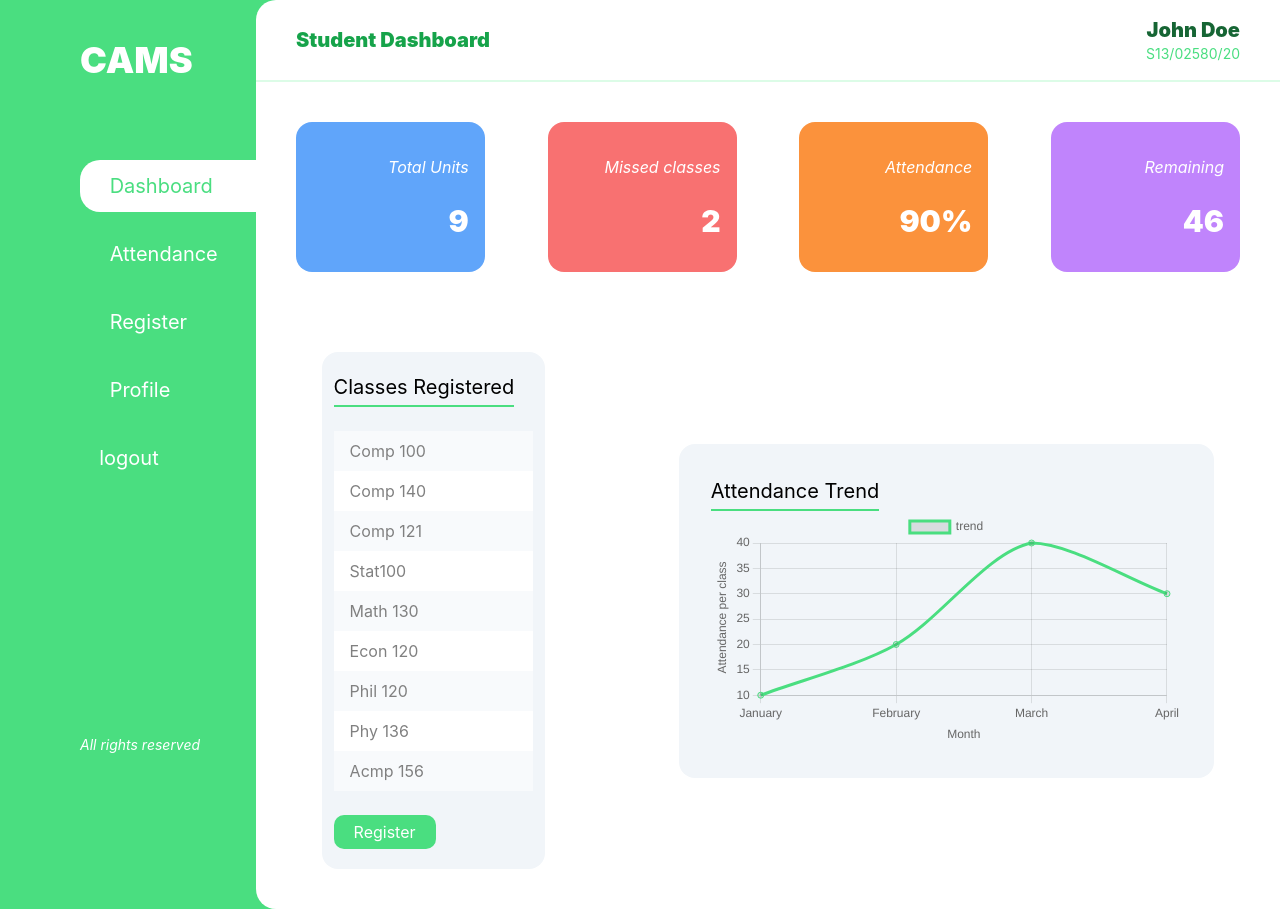
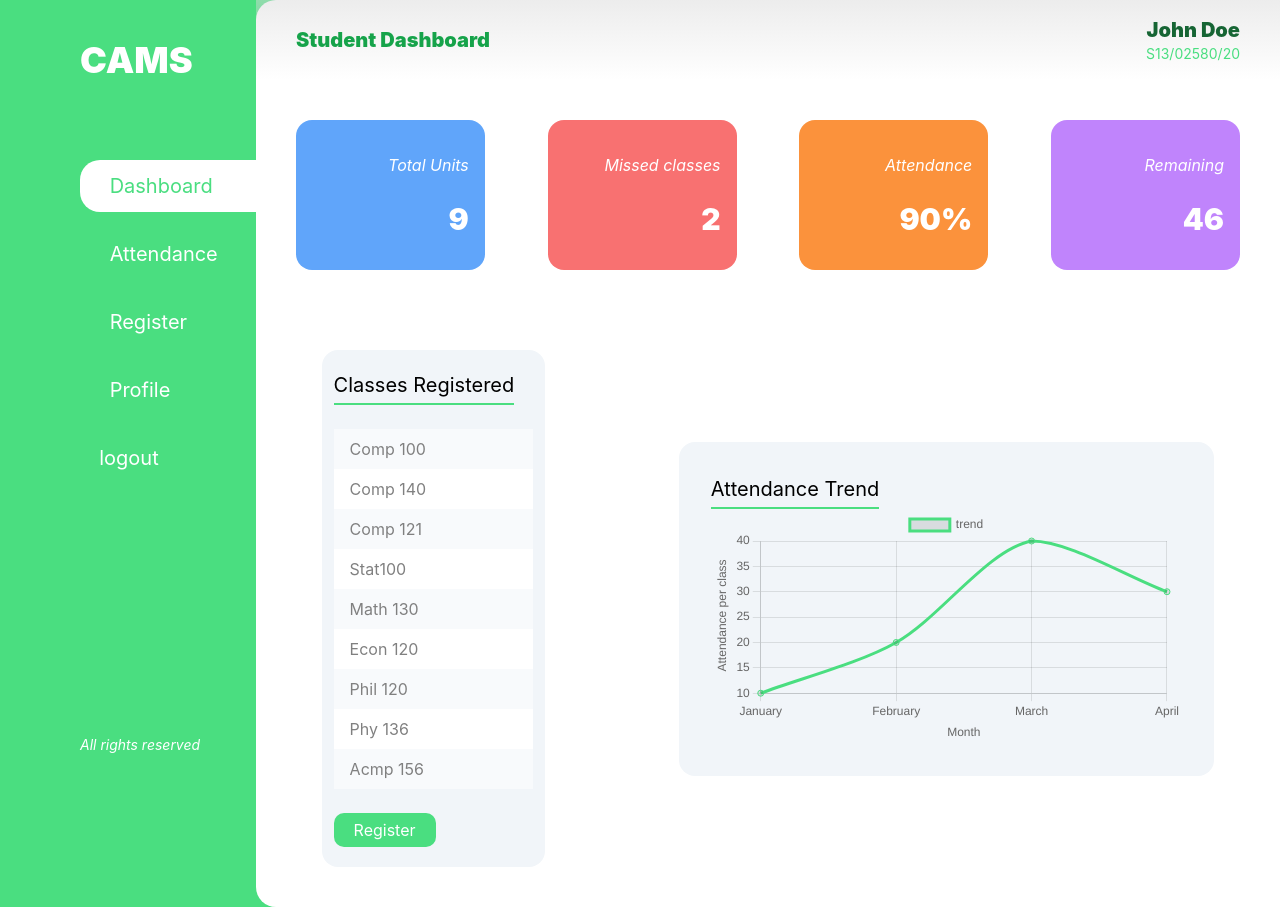
Before and after one commit to Firelord-BM/classattendance, a Next.js app: page /dashboard in a window 1280 px wide. Built offline with nearby package versions, Linux system fonts and the light colour scheme; some icons are missing.

Commit message:
dash nav

```diff
--- a/components/dashboard/layout.js
+++ b/components/dashboard/layout.js
@@ -8,7 +8,10 @@ const layout = ({ children }) => {
       <Meta title="Dashboard" />
       <Nav />
       <section className="flex-1 bg-white rounded-tl-[20px] rounded-bl-[20px] flex flex-col items-center">
-        <div className=" flex  items-center justify-between w-full py-4 border-b-2 border-green-100 md:px-10 px-2 relative">
+        <div
+          id="dashboardNav"
+          className=" flex  items-center justify-between w-full py-4 border-b- border-green-100 md:px-10 px-2 relative"
+        >
           <h1 className="text-left text-green-600 text-xl font-black">
             Student Dashboard
           </h1>
--- a/styles/globals.css
+++ b/styles/globals.css
@@ -18,7 +18,13 @@ a {
 * {
   box-sizing: border-box;
 }
-
+#dashboardNav {
+  background: linear-gradient(
+    180deg,
+    rgba(217, 217, 217, 0.49) 0%,
+    rgba(217, 217, 217, 0) 100%
+  );
+}
 #Landing {
   width: 100vw;
 }
```
